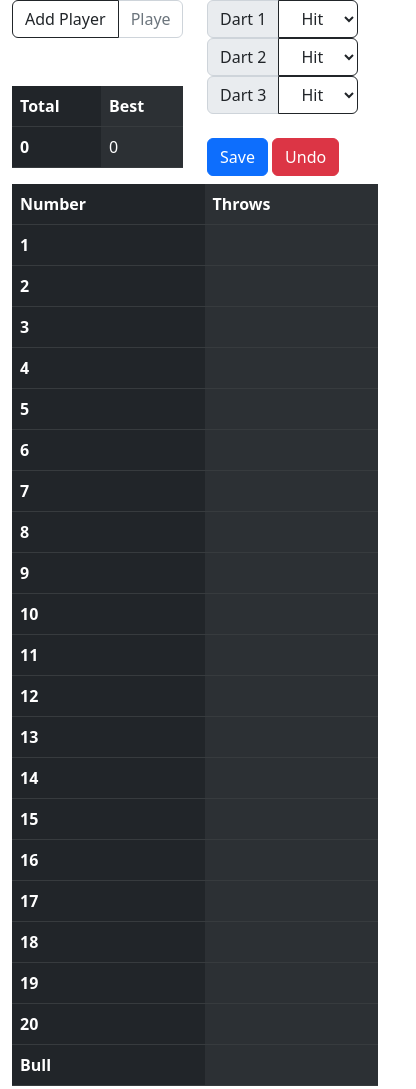
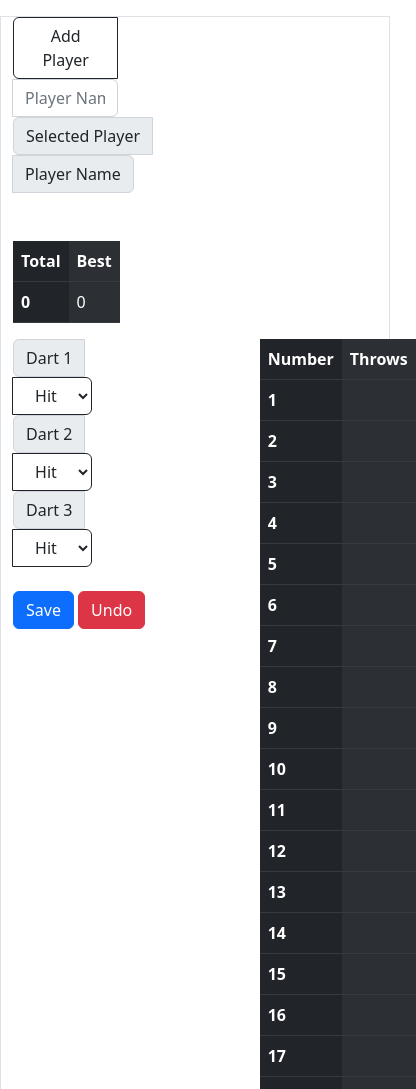
Before and after one commit to Prosthius/Darts-Scoring, a website: page front-end/index.html in a window 390 px wide. Shown: the top 1089 px of the page, 416 px wide, since content can reach past the window. Drawn offline with nearby package versions, Linux system fonts and the light colour scheme.

Commit message:
Messing with layout

```diff
--- a/front-end/index.html
+++ b/front-end/index.html
@@ -9,15 +9,19 @@
         <link href="https://cdn.jsdelivr.net/npm/bootstrap@5.2.0/dist/css/bootstrap.min.css" rel="stylesheet" integrity="sha384-gH2yIJqKdNHPEq0n4Mqa/HGKIhSkIHeL5AyhkYV8i59U5AR6csBvApHHNl/vI1Bx" crossorigin="anonymous">
         <link rel="stylesheet" href="./styles.css">
     </head>
-    <body>
+    <body class="py-3">
         <script src="https://cdn.jsdelivr.net/npm/bootstrap@5.2.0/dist/js/bootstrap.bundle.min.js" integrity="sha384-A3rJD856KowSb7dwlZdYEkO39Gagi7vIsF0jrRAoQmDKKtQBHUuLZ9AsSv4jD4Xa" crossorigin="anonymous"></script>
         <script src="./src/script.js" async defer></script>
-        <div class="container">
+        <div class="container-fluid border">
             <div class="row">
-                <div class="col">
+                <div class="col-4">
                     <div class="input-group">
                         <button class="btn btn-outline-dark" type="button" id="addPlayerBtn">Add Player</button>
                         <input type="text" class="form-control" placeholder="Player Name" id="playerNameInp">
+                    </div>
+                    <div class="input-group">
+                        <span class="input-group-text">Selected Player</span>
+                        <span class="input-group-text">Player Name</span>
                     </div>
 
                     <br />
@@ -42,24 +46,28 @@
                         </tbody>
                     </table>
                 </div>
-                <div class="col">
+
+                <!-- <div class="w-100 d-block d-md-block"></div> -->
+                <div class="w-100 d-block d-md-block"></div>
+
+                <div class="col-5">
                     <div class="input-group">
                         <span class="input-group-text">Dart 1</span>
-                        <select class="btn btn-outline-dark dropdown-toggle" type="button" data-bs-toggle="dropdown" aria-expanded="false">
+                        <select id="hitMissDropdownOne" class="btn btn-outline-dark dropdown-toggle" type="button" data-bs-toggle="dropdown">
                             <option value="hit">Hit</option>
                             <option value="miss">Miss</option>
                         </select>
                     </div>
                     <div class="input-group">
                         <span class="input-group-text">Dart 2</span>
-                        <select class="btn btn-outline-dark dropdown-toggle" type="button" data-bs-toggle="dropdown" aria-expanded="false">
+                        <select id="hitMissDropdownTwo" class="btn btn-outline-dark dropdown-toggle" type="button" data-bs-toggle="dropdown">
                             <option value="hit">Hit</option>
                             <option value="miss">Miss</option>
                         </select>
                     </div>
                     <div class="input-group">
                         <span class="input-group-text">Dart 3</span>
-                        <select class="btn btn-outline-dark dropdown-toggle" type="button" data-bs-toggle="dropdown" aria-expanded="false">
+                        <select id="hitMissDropdownThree" class="btn btn-outline-dark dropdown-toggle" type="button" data-bs-toggle="dropdown">
                             <option value="hit">Hit</option>
                             <option value="miss">Miss</option>
                         </select>
@@ -72,7 +80,7 @@
                         Undo
                     </button>
                 </div>
-                <div class="col">
+                <div class="col-4 ps-0 offset-3">
                     <table class="table table-dark table-striped-columns">
                         <thead>
                             <tr>
--- a/front-end/src/script.ts
+++ b/front-end/src/script.ts
@@ -19,6 +19,7 @@ function init()
     ).innerHTML = scoringTable;
 }
 
+// Needed for addPlayer()
 const addPlayerBtn: HTMLButtonElement = <HTMLButtonElement>(
     document.getElementById('addPlayerBtn')
   );
```
